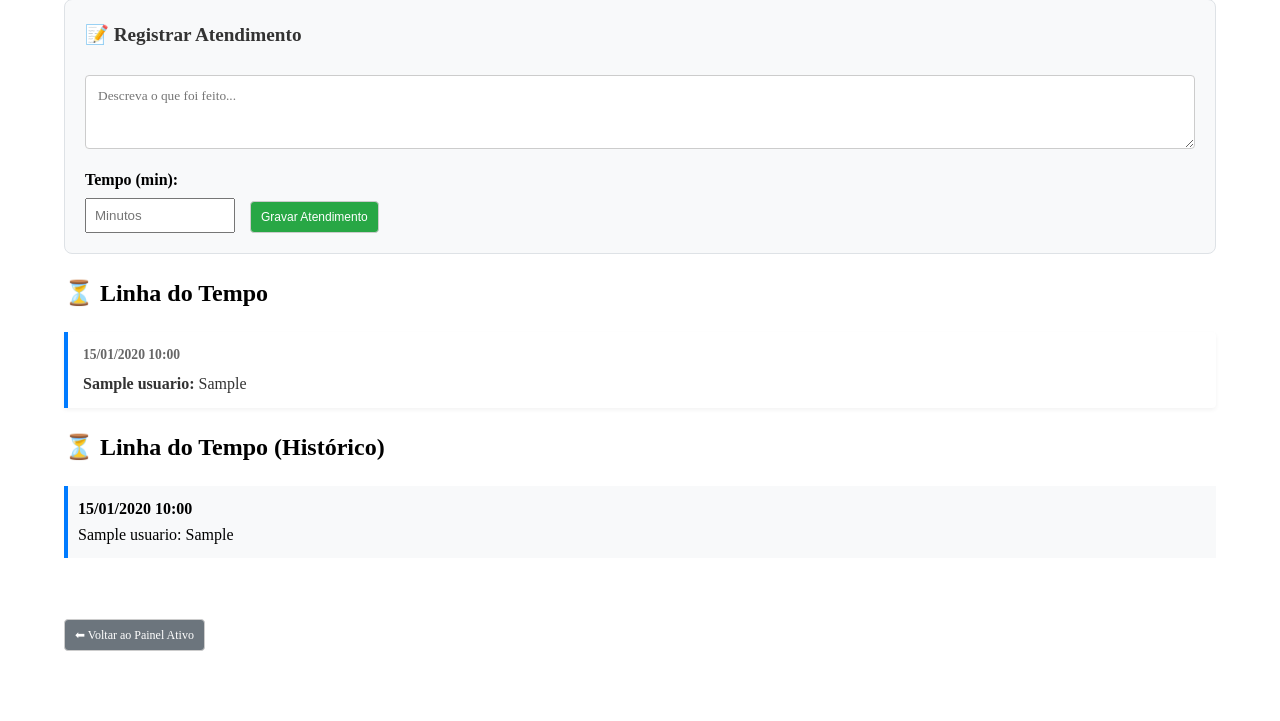
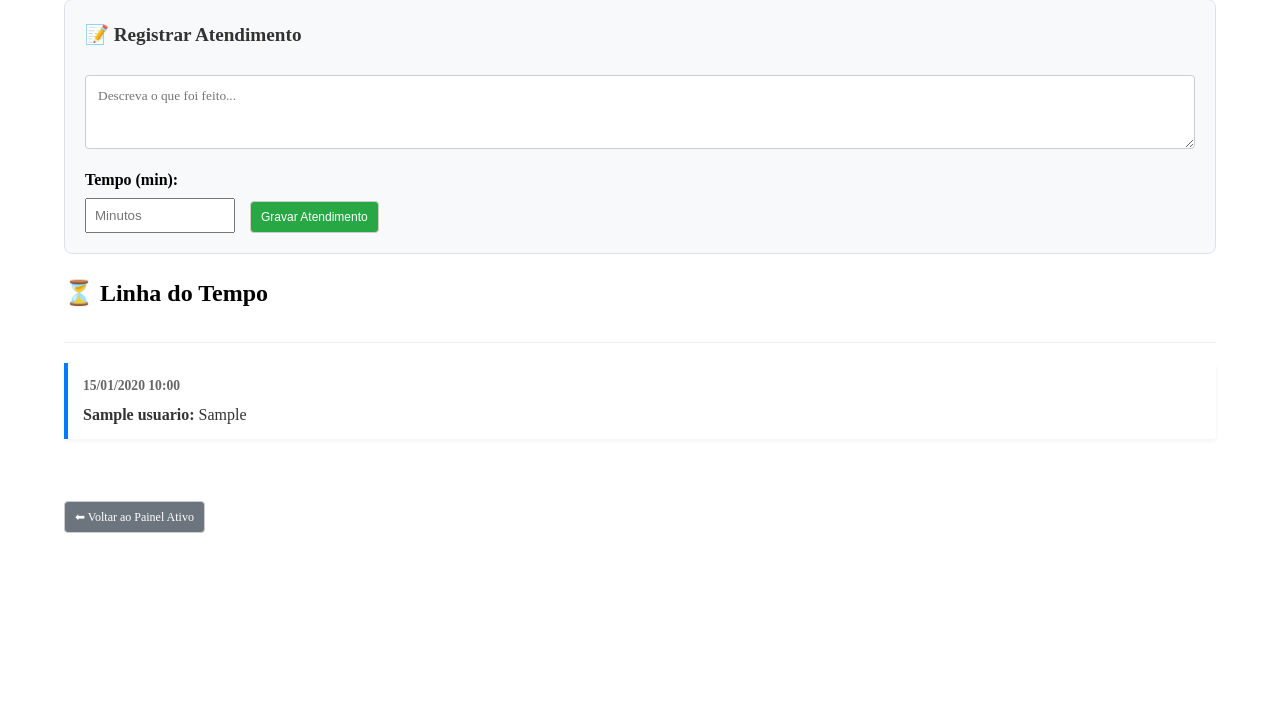
Before and after one commit to jlcnunes/AjudaNoiz, a Flask app: page /chamado/1 in a window 1280 px wide. Shown: the part 422-1143 px from the top of the page. After the commit the page ends 955 px from the top, so only its background shows below. Run offline with Flask 3, Linux system fonts and the light colour scheme; the visitor is signed in with stand-in values (Sample User, id 1); tables that the repository leaves empty hold one stand-in row (values such as "Sample post").

Commit message:
Fixing: Corrigido o bug de duas linha do tempo na rota /chamado e feito tratamento do campo WhatsApp no formulário de solicitação de serviço.

```diff
--- a/static/css/style.css
+++ b/static/css/style.css
@@ -241,3 +241,16 @@ input, select, textarea {
     align-items: flex-end; /* Alinha o botão com o campo de input */
     margin-top: 10px;
 }
+
+/* No seu style.css, adicione/ajuste: */
+.input-tempo {
+    max-width: 150px;
+    display: inline-block;
+}
+
+/* Garante que o histórico novo ocupe bem a tela */
+.timeline {
+    margin-top: 30px;
+    border-top: 1px solid #eee;
+    padding-top: 20px;
+}
--- a/templates/detalhes_chamado.html
+++ b/templates/detalhes_chamado.html
@@ -47,18 +47,6 @@
         {% endfor %}
     </ul>
 
-    <h2>⏳ Linha do Tempo (Histórico)</h2>
-    <ul style="list-style: none; padding: 0;">
-        {% for log in historico %}
-            <li style="margin-bottom: 10px; padding: 10px; border-left: 4px solid #007bff; background: #f8f9fa; color: black;">
-                <strong>{{ log.data_acao.strftime('%d/%m/%Y %H:%M') }}</strong><br>
-                <span>{{ log.nome_usuario }}: {{ log.acao }}</span>
-            </li>
-        {% else %}
-            <li>Nenhuma ação registrada ainda.</li>
-        {% endfor %}
-    </ul>
-
     <br>
     <div style="display: flex; gap: 10px; margin-top: 20px;">
         {% if chamado.ativo == 1 %}
```
Also changed, not shown: templates/index.html (+27 -2 lines).
